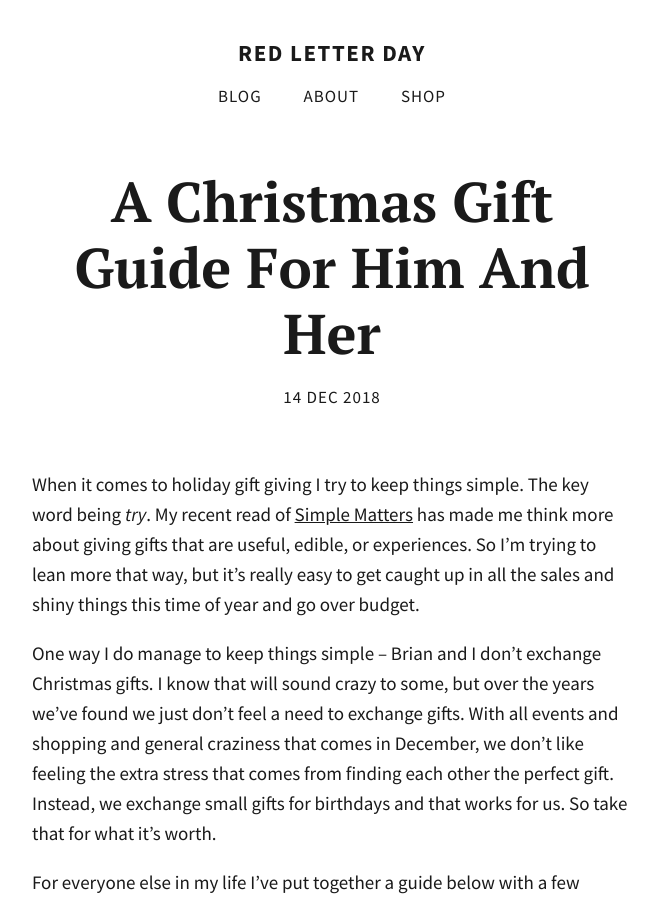
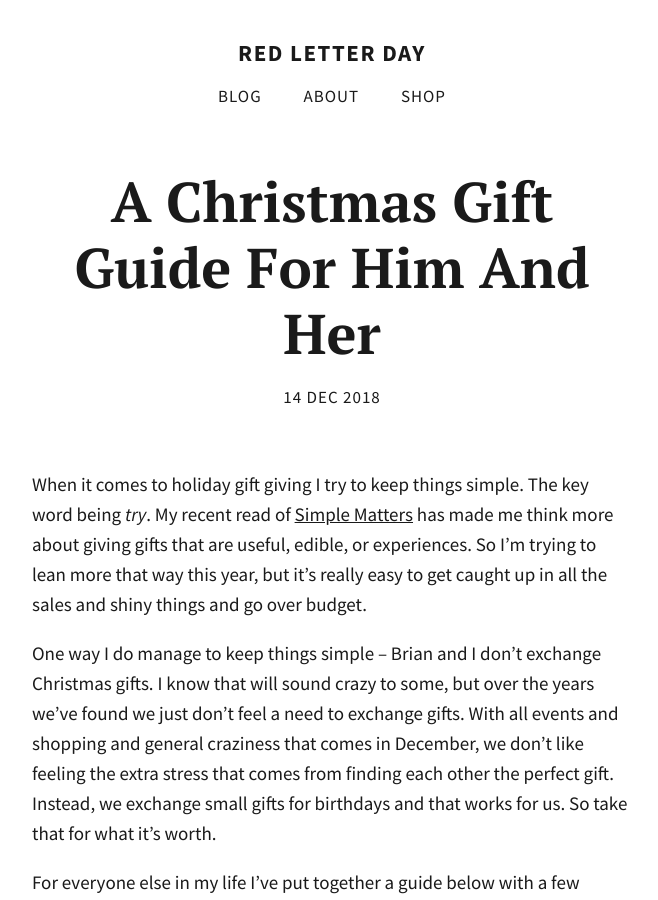
Before and after one commit to totiffany/totiffany.github.io, a Jekyll site: the page built from _posts/2018-12-14-A-Christmas-Gift-Guide-For-Him-And-Her.md, in a window 1280 px wide and 900 px high. Shown: the whole window, without its empty margins (308-966 px from the left). Built offline with Jekyll 4.4.1, drawn with Linux system fonts in a browser that asks for light colours; our own code applies the rules of GitHub Pages for plain Markdown files; comment, search, counter and statistics services are not loaded.

Commit message:
Update 2018-12-14-A-Christmas-Gift-Guide-For-Him-And-Her.md

```diff
--- a/_posts/2018-12-14-A-Christmas-Gift-Guide-For-Him-And-Her.md
+++ b/_posts/2018-12-14-A-Christmas-Gift-Guide-For-Him-And-Her.md
@@ -4,10 +4,10 @@ description: >-
   When it comes to holiday gift giving I try to keep things simple. The key word
   being try. My recent read of Simple Matters has made me think more about
   giving gifts that are useful, edible, or experiences. So I'm trying to lean
-  more that way, but it's really easy to get caught up in all the sales and
-  shiny things this time of year and go over budget.
+  more that way this year, but it's really easy to get caught up in all the
+  sales and shiny things and go over budget.
 ---
-When it comes to holiday gift giving I try to keep things simple. The key word being _try_. My recent read of [Simple Matters](https://redletterdayblog.com/Book-Review-5-Decluttering-Tips-From-Simple-Matters) has made me think more about giving gifts that are useful, edible, or experiences. So I'm trying to lean more that way, but it's really easy to get caught up in all the sales and shiny things this time of year and go over budget.
+When it comes to holiday gift giving I try to keep things simple. The key word being _try_. My recent read of [Simple Matters](https://redletterdayblog.com/Book-Review-5-Decluttering-Tips-From-Simple-Matters) has made me think more about giving gifts that are useful, edible, or experiences. So I'm trying to lean more that way this year, but it's really easy to get caught up in all the sales and shiny things and go over budget.
 
 One way I do manage to keep things simple – Brian and I don't exchange Christmas gifts. I know that will sound crazy to some, but over the years we've found we just don't feel a need to exchange gifts. With all events and shopping and general craziness that comes in December, we don't like feeling the extra stress that comes from finding each other the perfect gift. Instead, we exchange small gifts for birthdays and that works for us. So take that for what it's worth.
 
```
